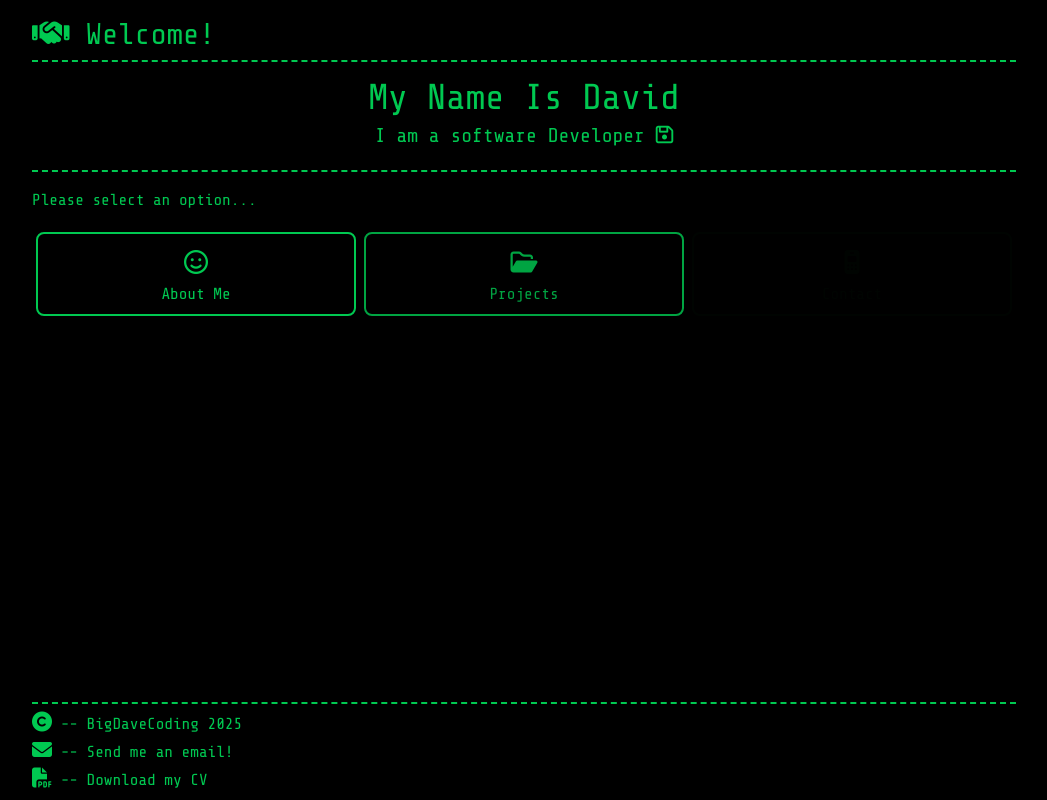
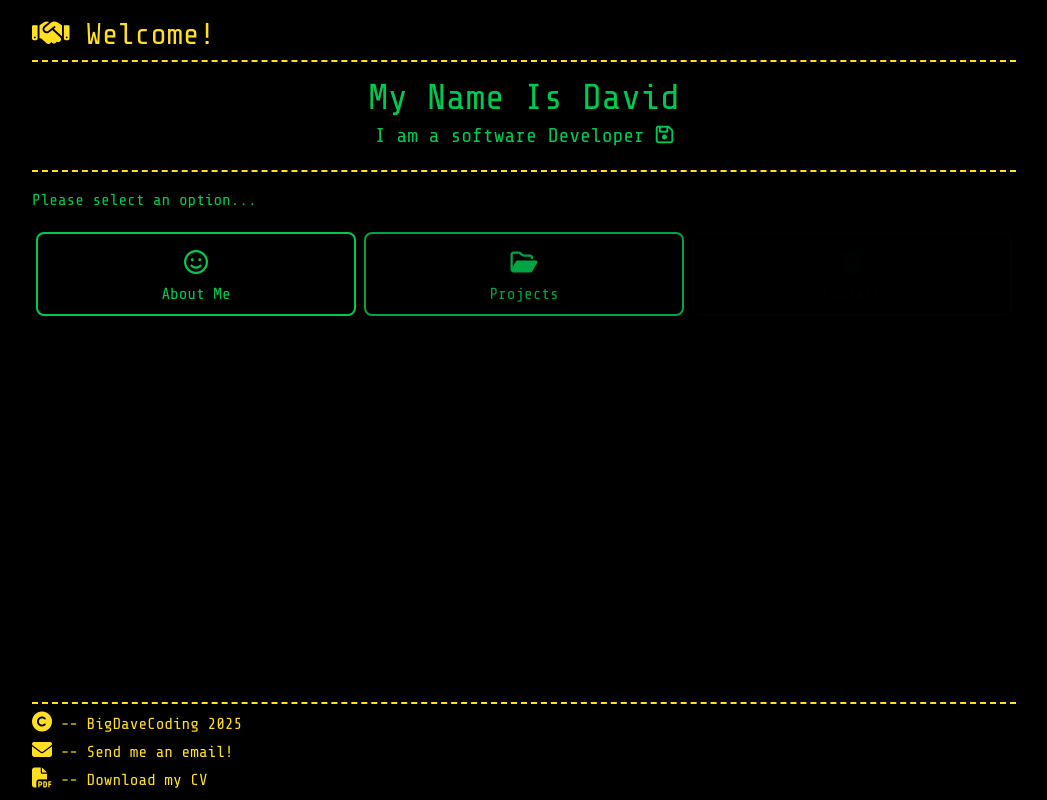
Before and after one commit to BigDaveCoding/matrix-portfolio, a website: page index.html in a window 1280 px wide. Shown: the whole page, without its empty margins (116-1163 px from the left). Drawn offline with nearby package versions, Linux system fonts and the light colour scheme; a web font is replaced by a local one.

Commit message:
styling the page

```diff
--- a/index.html
+++ b/index.html
@@ -19,16 +19,16 @@
 </head>
 <body class="bg-black text-green-500 p-2 px-5 max-w-[1024px] mx-auto min-h-screen flex flex-col" style="font-family:'Share Tech Mono';">
 
-    <header class="grid grid-cols-[3fr_1fr]">
+    <header class="grid grid-cols-[3fr_1fr] text-yellow-300">
         <p class="header_text text-3xl py-2"></p>
     </header>
 
     <section>
         <div class="pb-4">
-            <div class="hero_top_border border-t-2 border-dashed p-2"></div>
+            <div class="hero_top_border border-t-2 border-dashed p-2 text-yellow-300"></div>
             <h1 class="hero_title text-4xl text-center"></h1>
             <p class="hero_subtitle text-xl py-1 text-center"></p>
-            <div class="hero_bottom_border border-b-2 border-dashed p-2"></div>
+            <div class="hero_bottom_border border-b-2 border-dashed p-2 text-yellow-300"></div>
         </div>
 
         <h2 class="hero_question"></h2>
@@ -239,7 +239,7 @@
         </form> -->
     </section>
 
-    <footer class="mt-auto pt-8">
+    <footer class="mt-auto pt-8 text-yellow-300">
         <div class="border-t-2 border-dashed pb-2"></div>
         <div class="grid grid-cols-1 gap-1">
             <p><i class="text-xl fa-solid fa-copyright"></i> -- BigDaveCoding 2025</p>
```
Also changed, not shown: output.css.
